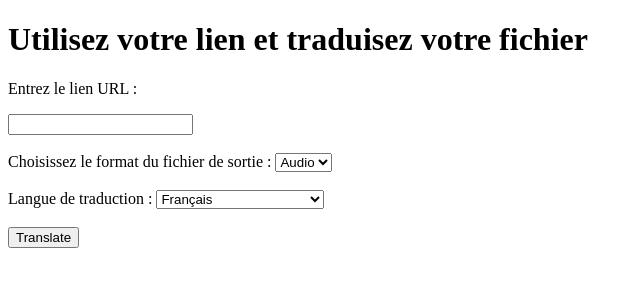
After one commit to Khadimou/TTApp, a Django app: page /link/ in a window 1280 px wide. The commit adds this page. Shown: the top 300 px of the page, without its empty margins (0-643 px from the left). Run offline with Django 4.2, Linux system fonts and the light colour scheme.

Commit message:
Translate using youtube url

```diff
--- a/Tvideo/forms.py
+++ b/Tvideo/forms.py
@@ -42,10 +42,24 @@ LANGUAGES = [
 ]
 
 
+CHOICES = [
+    ('audio', 'Audio'),
+    ('video', 'Vidéo'),
+    ('texte', 'Texte'),
+]
+
 class FichierForm(forms.Form):
     fichier = forms.FileField(label='Fichier')
-    choix = forms.ChoiceField(choices=[('audio', 'Audio'), ('video', 'Vidéo')])
+    choix = forms.ChoiceField(choices=CHOICES)
     langue = forms.ChoiceField(choices=LANGUAGES, label='Langue de traduction')
+
+class LinkForm(forms.Form):
+    fichier_url = forms.CharField(max_length=200, required=True)
+    choix_link = forms.ChoiceField(choices=CHOICES)
+    langue_traduction = forms.ChoiceField(label='Langue de traduction', choices=LANGUAGES)
+
+
+
 
 class VideoForm(forms.Form):
     fichier_video = forms.FileField(label='Sélectionner une vidéo')
--- a/Tvideo/models.py
+++ b/Tvideo/models.py
@@ -1,10 +1,12 @@
 from django.db import models
+from asgiref.sync import sync_to_async
 
 # Create your models here.
 
 class Fichier(models.Model):
     fichier_audio = models.FileField(upload_to='media/', null=True, blank=True)
     fichier_video = models.FileField(upload_to='media/', null=True, blank=True)
+    texte = models.TextField(null=True, blank=True)
 
     def __str__(self):
         return f"Fichier #{self.id}"
--- a/Tvideo/templates/accueil.html
+++ b/Tvideo/templates/accueil.html
@@ -16,6 +16,7 @@
             <li><a href="{% url 'accueil' %}">Home</a></li>
             <li><a href="{% url 'telechargement' %}">Translate</a></li>
             <li><a href="{% url 'detect_lang' %}">Detect Language</a></li>
+            <li><a href="{% url 'link' %}">Translate Using Link</a></li>
         </ul>
     </nav>
 
--- /dev/null
+++ b/Tvideo/templates/link.html
@@ -0,0 +1,87 @@
+{% load static %}
+
+<!DOCTYPE html>
+<html>
+<head>
+    <title>Translate</title>
+</head>
+<body>
+    <h1>Utilisez votre lien et traduisez votre fichier</h1>
+
+    <div class="content">
+        <form method="post" action="{% url 'link' %}" enctype="multipart/form-data">
+
+            {% csrf_token %}
+
+            <div id="url_input">
+                <p>Entrez le lien URL :</p>
+                <!-- <input type="text" name="fichier_url" value="{{ fichier_url }}"> -->
+                {{ form.fichier_url }}
+            </div>
+
+            <br>
+
+            <label for="choix_link">Choisissez le format du fichier de sortie :</label>
+            <select name="choix_link" id="choix_link">
+                <option value="audio">Audio</option>
+                <option value="video">Vidéo</option>
+                <option value="texte">Texte</option>
+            </select>
+
+            <br><br>
+
+            {% if choix_link == "audio" %} {# Vérifie si le choix est "audio" #}
+
+            <br>
+            <audio controls>
+                <source src="{{ audio_url }}" type="audio/mpeg">
+                Votre navigateur ne supporte pas l'élément audio.
+            </audio>
+
+            {% elif choix_link == "video" %} {# Vérifie si le choix est "video" #}
+
+                <br>
+                <video controls>
+                    <source src="{{ video_url }}" type="video/mp4">
+                    Votre navigateur ne supporte pas l'élément vidéo.
+                </video>
+
+            {% elif choix_link == "texte" %} {# Vérifie si le choix est "texte" #}
+
+                <textarea name="texte" id="texte" rows="4" cols="50"></textarea>
+
+            {% endif %}
+
+            <label for="langue_traduction">Langue de traduction :</label>
+            <select name="langue_traduction" id="langue_traduction">
+                {% for code, label in form.langue_traduction.field.choices %}
+                    <option value="{{ code }}">{{ label }}</option>
+                {% endfor %}
+            </select>
+
+            <br><br>
+
+            <!-- <input type="hidden" name="fichier_url" value="{{ fichier_url }}"> -->
+
+            <input type="submit" value="Translate">
+        </form>
+
+    </div>
+
+    <script>
+        document.addEventListener("DOMContentLoaded", function() {
+        const urlInput = document.getElementById("url_input");
+
+        const choixSelect = document.getElementById("choix_link");
+        choixSelect.addEventListener("change", function() {
+            if (this.value === "url") {
+                urlInput.style.display = "block";
+            } else {
+                urlInput.style.display = "block"; // Modification ici pour garder la case URL visible
+            }
+        });
+    });
+
+    </script>
+</body>
+</html>
--- a/Tvideo/templates/telechargement.html
+++ b/Tvideo/templates/telechargement.html
@@ -43,6 +43,7 @@
         <select name="choix" id="choix">
             <option value="audio">Audio</option>
             <option value="video">Vidéo</option>
+            <option value="texte">Texte</option>
         </select>
 
         {% if choix == "audio" %} {# Vérifie si le choix est "audio" #}
@@ -61,6 +62,9 @@
                 <source src="{{ fichier.url }}" type="video/mp4">
                 Votre navigateur ne supporte pas l'élément vidéo.
             </video>
+        {% elif choix == "texte" %} {# Vérifie si le choix est "texte" #}
+            <label for="texte">Saisir un texte :</label>
+            <textarea name="texte" id="texte" rows="4" cols="50"></textarea>
         {% endif %}
 
         <input type="file" name="fichier">
--- a/Tvideo/urls.py
+++ b/Tvideo/urls.py
@@ -8,6 +8,9 @@ urlpatterns = [
     path('', views.accueil, name='accueil'),  # URL pattern pour la page d'accueil
     path('telechargement/', views.telechargement_vue, name='telechargement'),
     path('resultat/', views.resultat, name='resultat'),
+    path('link/', views.link, name='link'),
+    path('link_result/', views.link_result, name='link_result'),
+
     path('detect_lang/', views.detect_lang, name='detect_lang'),
     path('resultats_detect_language/<str:resultats>/', views.resultats_detect_language, name='resultats_detect_language'),
 ] + static(settings.MEDIA_URL, document_root=settings.MEDIA_ROOT)
--- a/Tvideo/views.py
+++ b/Tvideo/views.py
@@ -1,22 +1,115 @@
 from django.shortcuts import render
-from .forms import FichierForm, VideoForm
+from .forms import FichierForm, LinkForm
 from .models import Fichier
-from .utils import transcribe, translate_txt, generate_audio, generate_video, detect_language
+from .utils import transcribe, translate_txt, generate_audio, generate_video, detect_language, transcribe_ytb, translate_txt_ytb, generate_video_ytb
 from django.shortcuts import redirect
 from django.db.models import Q
+from urllib.parse import quote
+from django.shortcuts import render
+import os
+from pytube import YouTube
+from django.http import QueryDict
+from django.urls import reverse
+from django.conf import settings
+
+def link(request):
+    if request.method == 'POST':
+        #print("Inside POST block")  # Temporary print statement
+        form = LinkForm(request.POST, request.FILES)
+        if form.is_valid():
+            fichier_url = form.cleaned_data['fichier_url']
+            choix = form.cleaned_data['choix_link']
+            langue = form.cleaned_data['langue_traduction']
+            # print("fichier_url:", fichier_url)
+            # print("choix:", choix)
+            # print("langue:", langue)
+
+            if choix == 'audio':
+                print("Inside audio condition", fichier_url)
+                yt = YouTube(fichier_url)
+                stream = yt.streams.filter(only_audio=True).first()
+                # Enregistrer le fichier audio temporaire sur le système de fichiers
+                fichier_path = stream.download(output_path='.', filename='tempfile')
+                # Traitement pour l'audio à partir du lien YouTube
+                texte_traduit = transcribe_ytb(fichier_path)
+                text = translate_txt_ytb(texte_traduit, langue)
+                audio = generate_audio(text, langue, "translated_audio.mp3")
+                fichier_obj = Fichier.objects.create(fichier_audio=audio)
+                fichier_obj.save()
+                audio_url = fichier_obj.fichier_audio.url
+
+                query_string = QueryDict(mutable=True)
+                query_string['audio_url'] = audio_url
+                redirect_url = reverse('link_result') + '?' + query_string.urlencode()
+
+                return redirect(redirect_url)
+
+            elif choix == 'video':
+                print("Inside video condition", fichier_url)
+                yt = YouTube(fichier_url)
+                stream = yt.streams.filter(progressive=True, file_extension='mp4').first()
+                # Enregistrer le fichier audio temporaire sur le système de fichiers
+                fichier_path = stream.download(output_path='.', filename='tempfile')
+                # Traitement pour la vidéo à partir du lien YouTube
+                texte_traduit = transcribe_ytb(fichier_path)
+                text = translate_txt_ytb(texte_traduit, langue)
+                #fichier_video = os.path.join(settings.MEDIA_ROOT, fichier.name)
+                video = generate_video_ytb(text, langue, fichier_url, "generated_video.mp4")
+                fichier_obj = Fichier.objects.create(fichier_video=video)
+                fichier_obj.save()
+                video_url = fichier_obj.fichier_video.url
+                query_string = QueryDict(mutable=True)
+                query_string['video_url'] = video_url
+                redirect_url = reverse('link_result') + '?' + query_string.urlencode()
+                return redirect(redirect_url)
+
+            elif choix == 'texte':
+                print("Inside texte condition", fichier_url)
+                yt = YouTube(fichier_url)
+                stream = yt.streams.filter(progressive=True, file_extension='mp4').first()
+                # Enregistrer le fichier audio temporaire sur le système de fichiers
+                fichier_path = stream.download(output_path='.', filename='tempfile')
+                # Traitement pour le texte à partir du lien YouTube
+                texte_traduit = transcribe_ytb(fichier_path)
+                text = translate_txt_ytb(texte_traduit, langue)
+                text_encoded = quote(text)
+                redirect_url = reverse('link_result') + f'?texte={text_encoded}'
+                return redirect(redirect_url)
+        else:
+            print("Form errors:", form.errors)
+    else:
+        form = LinkForm()
+
+    fichier_url = request.POST.get('fichier_url')
+    if fichier_url is None:
+        fichier_url = ''
+    return render(request, 'link.html', {'form': form, 'fichier_url': fichier_url})  # Modification de cette ligne
+
+
+def link_result(request):
+    audio_url = request.GET.get('audio_url')
+    video_url = request.GET.get('video_url')
+    texte = request.GET.get('texte')
+
+    context = {
+        'audio_url': audio_url,
+        'video_url': video_url,
+        'texte': texte
+    }
+
+    return render(request, 'link_result.html', context)
 
 def accueil(request):
     return render(request, 'accueil.html')
 
 def resultat(request):
+# Récupérer le texte traduit depuis les paramètres de requête
+    texte_traduit = request.GET.get('texte')
     audio_fichiers = Fichier.objects.filter(fichier_audio__isnull=False)
     video_fichiers = Fichier.objects.filter(fichier_video__isnull=False)
-    return render(request, 'resultat.html', {'audio_fichiers': audio_fichiers, 'video_fichiers': video_fichiers})
+    return render(request, 'resultat.html', {'audio_fichiers': audio_fichiers, 'video_fichiers': video_fichiers, 'texte_traduit': texte_traduit})
 
-from django.shortcuts import render
 
-import os
-from pytube import YouTube
 
 def detect_lang(request):
     if request.method == 'POST':
@@ -54,14 +147,15 @@ def detect_lang(request):
     return render(request, 'detect_language.html')
 
 
-
-
 def resultats_detect_language(request, resultats):
     return render(request, 'resultats_detect_language.html', {'resultats': resultats})
 
-from django.http import QueryDict
-from django.urls import reverse
-from django.conf import settings
+def delete_old_audio():
+    # Chemin complet de l'ancien fichier audio dans le dossier "media"
+    file_path = os.path.join(settings.MEDIA_ROOT, "translated_audio.mp3")
+
+    if os.path.exists(file_path):
+        os.remove(file_path)
 
 def telechargement_vue(request):
     if request.method == 'POST':
@@ -73,10 +167,13 @@ def telechargement_vue(request):
 
 
             if choix == 'audio':
+        # Supprimer l'ancien fichier audio s'il existe
+                delete_old_audio()
                 # Traitement pour le fichier audio
                 texte_traduit = transcribe(fichier)
                 text = translate_txt(texte_traduit, langue)
-                audio = generate_audio(text, langue, "generated_audio.mp3")
+
+                audio = generate_audio(text, langue, "translated_audio.mp3")
 
                 fichier_obj = Fichier.objects.create(fichier_audio=audio)
                 fichier_obj.save()
@@ -95,10 +192,11 @@ def telechargement_vue(request):
                 text = translate_txt(texte_traduit, langue)
 
                 # Enregistrer le fichier vidéo sur le disque
-                video_path = os.path.join(settings.MEDIA_ROOT, '', fichier.name)
-                handle_uploaded_file(fichier, video_path)
+                fichier_video = os.path.join(settings.MEDIA_ROOT,fichier.name)  # Chemin complet du fichier vidéo
+                handle_uploaded_file(fichier, fichier_video)  # Utilisez le chemin complet du fichier vidéo
 
-                video = generate_video(text, langue, video_path, "generated_video.mp4")
+
+                video = generate_video(text, langue, fichier_video, "generated_video.mp4")
 
                 fichier_obj = Fichier.objects.create(fichier_video=video)
                 fichier_obj.save()
@@ -110,6 +208,17 @@ def telechargement_vue(request):
                 redirect_url = reverse('resultat') + '?' + query_string.urlencode()
 
                 return redirect(redirect_url)
+
+            elif choix=='texte':
+                # Traitement pour le fichier texte
+                texte_traduit = transcribe(fichier)
+                text = translate_txt(texte_traduit, langue)
+
+                # Passer le texte traduit à la vue resultat en utilisant une redirection
+                text_encoded = quote(text)  # Encoder le texte traduit
+                redirect_url = reverse('resultat') + f'?texte={text_encoded}'
+
+                return redirect(redirect_url)
     else:
         form = FichierForm()
 
```
Also changed, not shown: Tvideo/templates/link_result.html (added, +76 -0 lines), Tvideo/templates/resultat.html (+29 -7 lines), Tvideo/utils.py (+53 -13 lines).
